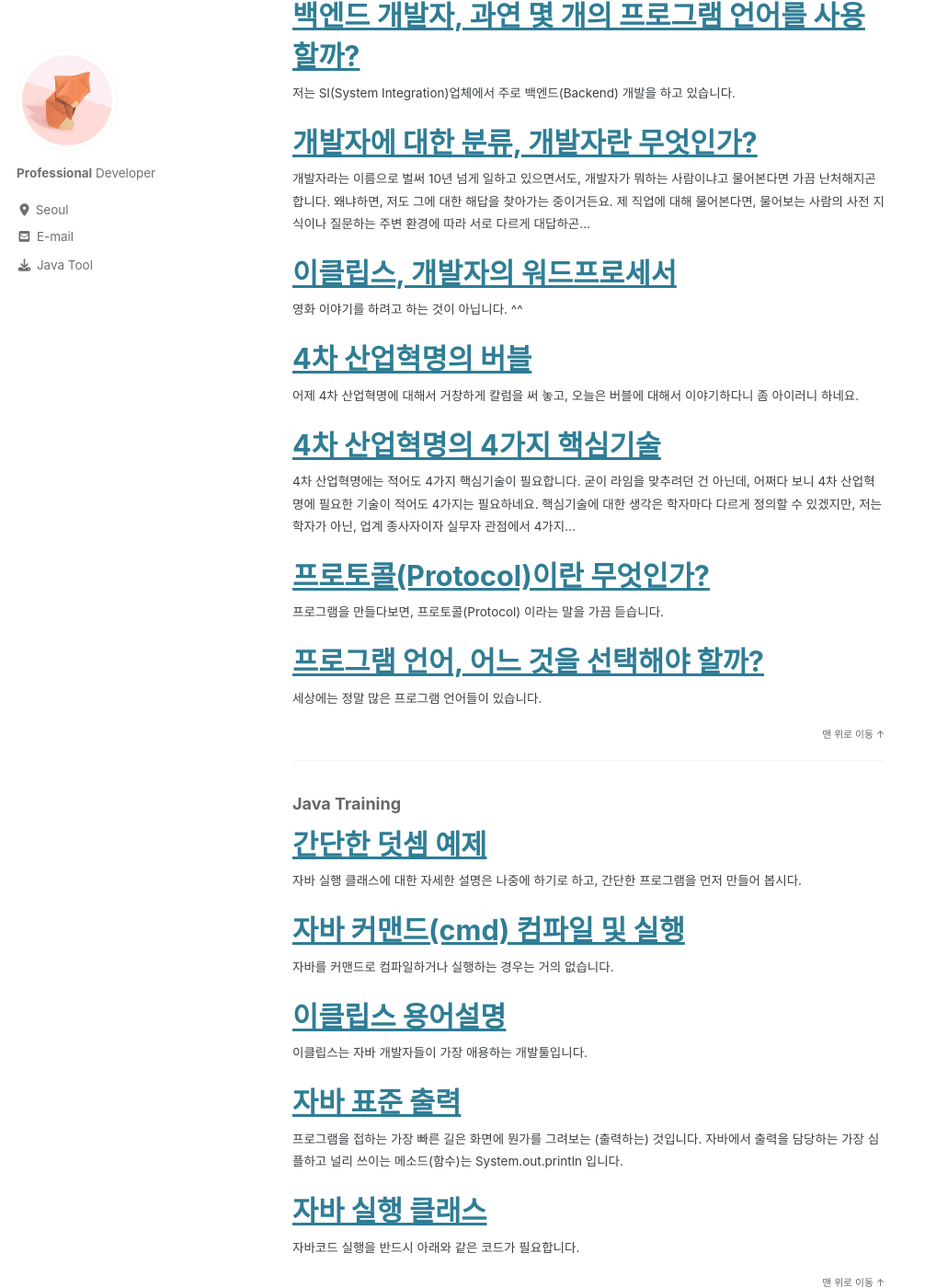
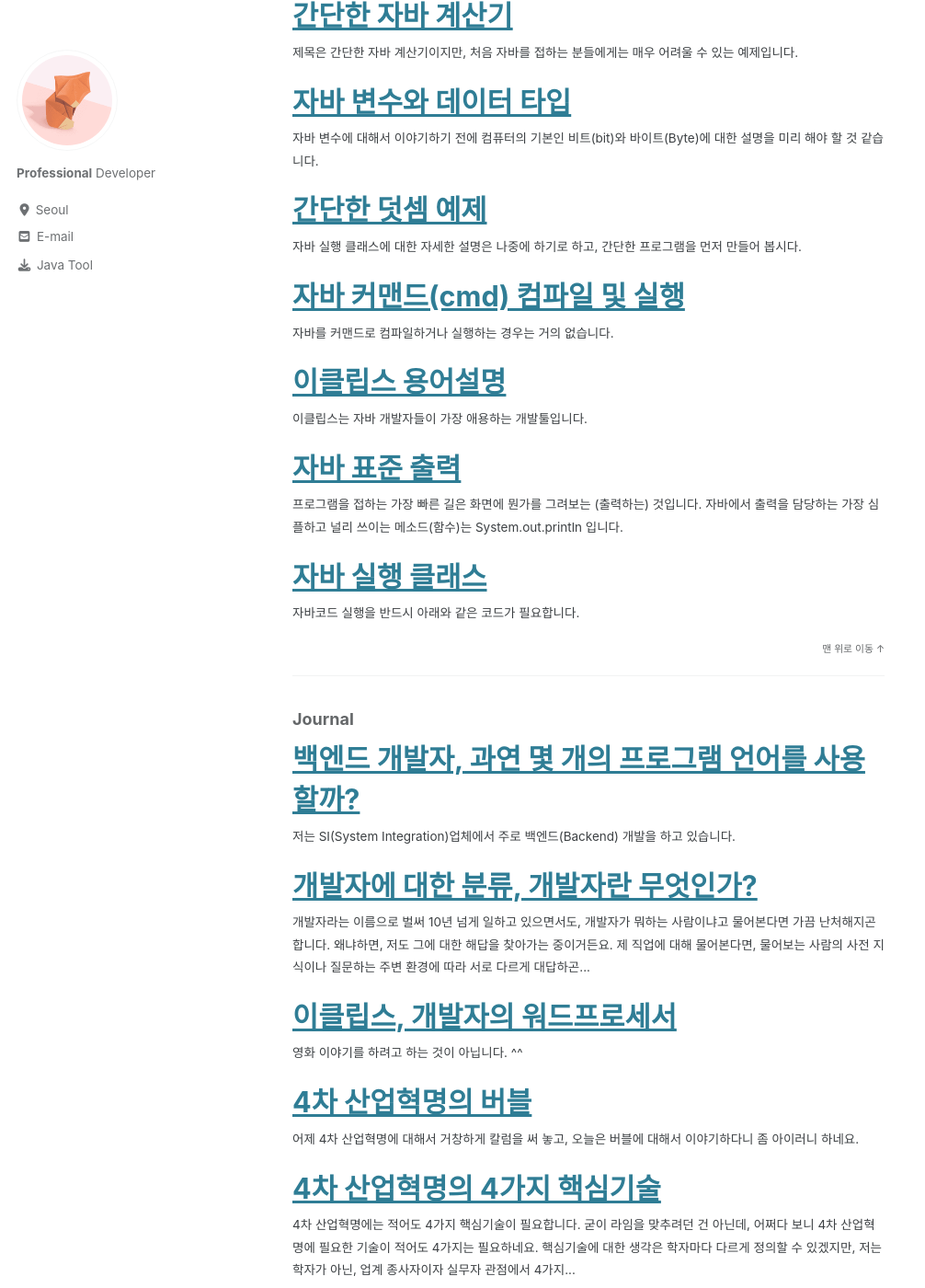
Before and after one commit to ororox/ororox.github.io, a Jekyll site: the page built from _pages/category-archive.md, in a window 1280 px wide and 1400 px high, scrolled down 283 px. Shown: the whole window at 92% size, without its empty margins (0-1006 px from the left). Built offline with Jekyll 4.4.1, drawn with Linux system fonts in a browser that asks for light colours; cached includes are drawn as plain includes; nearby versions of some CDN libraries; part of the change alters nothing that is shown; some of the changed text lies outside the part shown.

Commit message:
add & modify

````diff
--- a/_posts/2020-08-27-java-variables.md
+++ b/_posts/2020-08-27-java-variables.md
@@ -1,5 +1,9 @@
 ---
 title: 자바 변수와 데이터 타입
+categories:
+- Java Training
+tags:
+- 자바연습
 ---
 
 자바 변수에 대해서 이야기하기 전에 컴퓨터의 기본인 비트(bit)와 바이트(Byte)에 대한 설명을 미리 해야 할 것 같습니다.
--- /dev/null
+++ b/_posts/2020-08-28-java-simple-calculator.md
@@ -0,0 +1,74 @@
+---
+title: 간단한 자바 계산기
+categories:
+- Java Training
+tags:
+- 자바연습
+---
+
+제목은 간단한 자바 계산기이지만, 처음 자바를 접하는 분들에게는 매우 어려울 수 있는 예제입니다.
+
+### 문제
+
+소스 코드에서 1~5 번에 코멘트를 제거하고 코딩을 완성하여, 아래 콘솔과 같은 출력이 나오게 하시오.
+
+```java
+public class JavaRunner01 {
+
+	public static void main(String[] args) {
+
+		/* 입력부 */
+		// 현재는 내부에 있으나, 향후 사용자 입력을 받을 예정
+		int firstNumber = 2;
+		int secondNumber = 3;
+
+		/* 연산부 */
+		// 내부 연산으로 사용
+		int sumOfNumbers = firstNumber + secondNumber;
+		int subtractOfNumbers = firstNumber - secondNumber;
+// 1.		int powerOfNumbers =
+// 2.		double dividOfNumbers =
+
+		/* 출력부 */
+		// 현재는 콘솔 출력이지만, 향후 화면으로 구현
+		System.out.println("***************");
+// 3. 여기에 출력 제목 작성
+		System.out.println("***************");
+		System.out.println("");
+		System.out.println("두 숫자의 합은: " + sumOfNumbers + "입니다.");
+		System.out.println("두 숫자의 차는: " + subtractOfNumbers + "입니다.");
+// 4. 여기에 출력 모양 작성 (곱셈)
+// 5. 여기에 출력 모양 작성 (나눗셈: 나눗셈은 매우 어려움)
+	}
+}
+```
+
+![java-runner01]({{ 'assets/images/post/java-runner01.png' | relative_url }})
+
+### 소스코드 설명
+
+자바에서는 두 가지 형태로 코멘트(주석)를 남길 수 있습니다.
+여러 줄에 걸쳐서 코멘트를 남기는 경우에는 아래와 같이 하며,
+
+```java
+/* 프로그램 사용법
+  작성자 : ororox
+  작성일 : yyyy-mm-dd */
+```
+
+한 줄로 코멘트를 남길 경우에는
+
+```java
+// 여기에 적습니다.
+// 간단하게 적을 때 주로 사용합니다.
+```
+
+**입력부**에서는 현재는 소스코드 내부에서 숫자를 입력하지만, 나중에는 외부에서 숫자를 받아올 수 있습니다.
+**연산부**는 내부에 숨겨진 코드이며, 실제로 계산 또는 로직을 수행하는 역할을 합니다.
+**출력부**에서는 결과를 출력합니다. 대부분 웹 화면에서 표현되지만, 아직 우리는 화면을 그리는 단계는 아니므로, 콘솔창에 결과를 프린트 합니다.
+
+### 문제 정답
+
+정답은 [여기](https://gist.github.com/ororox/d9acf4a4254a5dd65f0aca1b12fa9acb){:target="_blank"}에 있습니다.
+처음하는 프로그래밍이므로 너무 고민하기 보다는 해답을 보고, 이해하는 것도 좋습니다.
+실무에서 처음부터 무리한 코딩을 요구하는 경우는 없습니다. 대부분 다른 사람이 만든 코드를 이해하는 것에서 출발합니다. 그래서, 프로그래밍은 약간의 도재식 수업이 필요합니다.
````
Also changed, not shown: assets/images/post/java-runner01.png (added).
